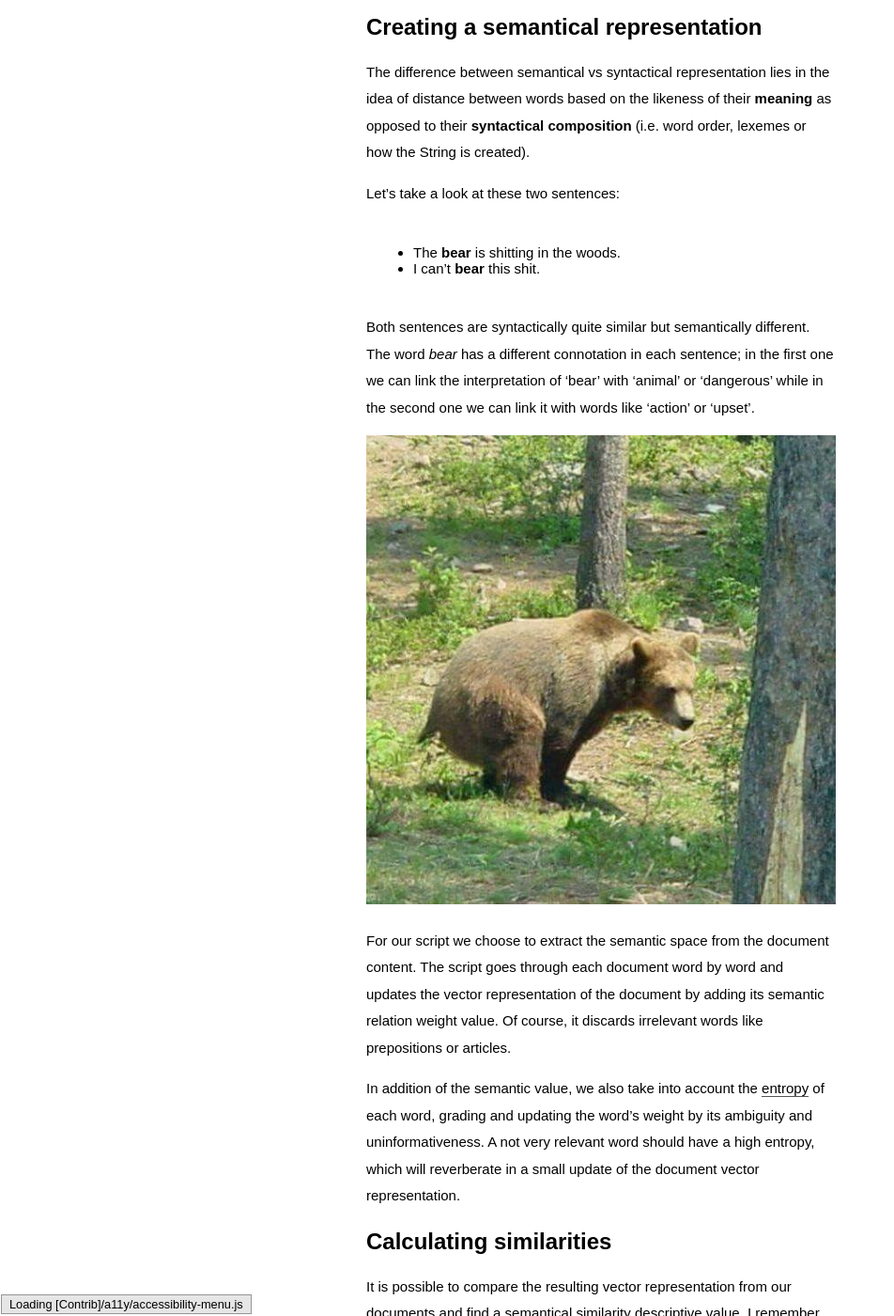
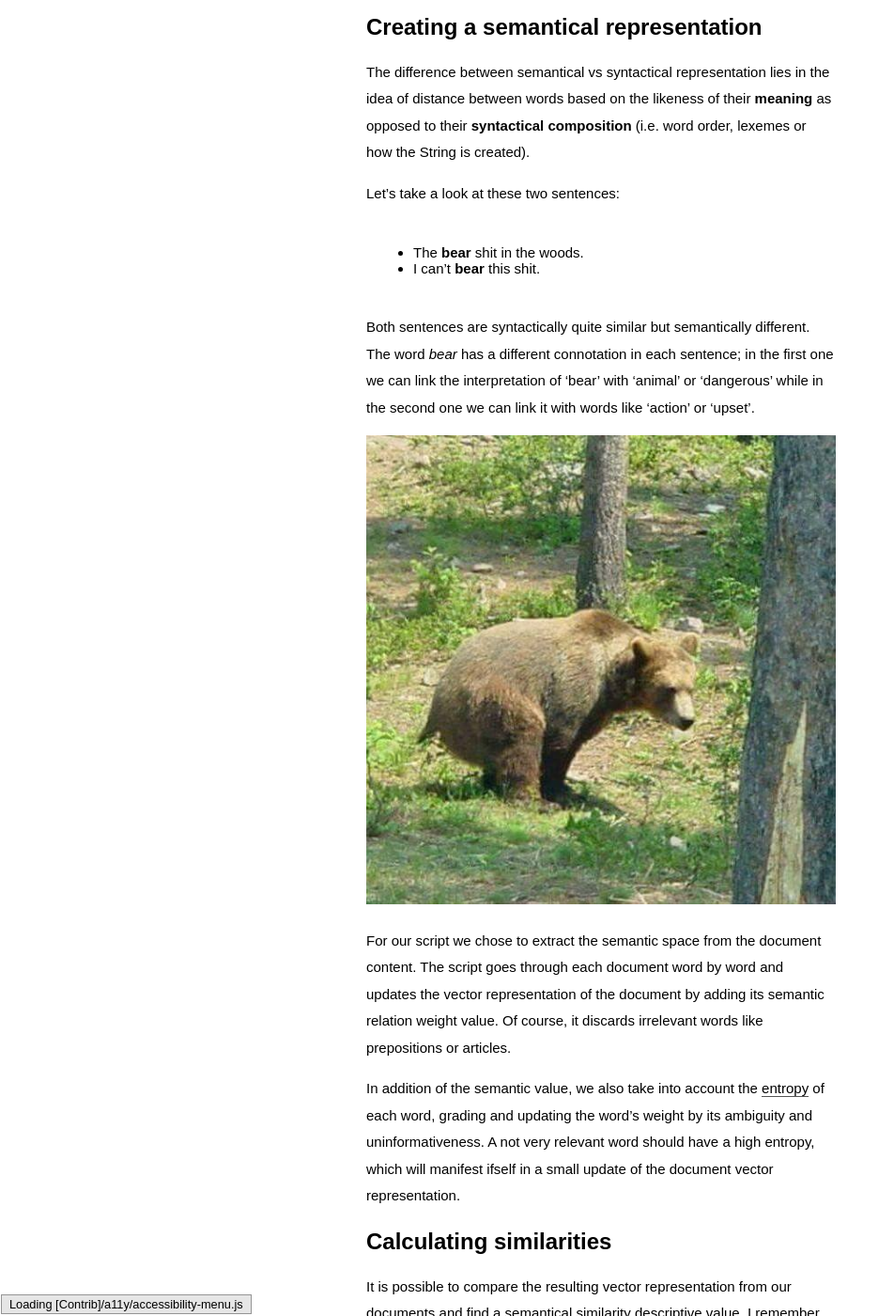
Before and after one commit to jootse84/jootse84.github.io, a Jekyll site: the page built from _posts/2017-03-19-lsh-for-finding-document-similarity.md, in a window 1280 px wide and 1400 px high, scrolled down 666 px. Shown: the whole window at 94% size, without its empty margins (0-952 px from the left). Built offline with Jekyll 4.4.1, drawn with Linux system fonts in a browser that asks for light colours; some web fonts are replaced; comment, search, counter and statistics services are not loaded; some of the changed text lies outside the part shown.

Commit message:
Fixed grammar LSH

```diff
--- a/_posts/2017-03-19-lsh-for-finding-document-similarity.md
+++ b/_posts/2017-03-19-lsh-for-finding-document-similarity.md
@@ -1,13 +1,13 @@
 Last Tuesday [winter storm Stella hit New York](http://www.independent.co.uk/news/world/americas/stella-storm-blizzard-emergency-weather-ice-rain-a7630316.html), and because it was impossible to commute to [RC](https://www.recurse.com/) me and my roommate [@nandajavarma](https://twitter.com/nandajavarma) decided to spend our afternoon coding a [Python script](https://github.com/nandajavarma/document-similarity) to calculate the similarities between different documents.
 
-Document similarity is a huge field in Natural Language Processing, so our purpose was to experiment with some simple concepts and see the results of comparing few documents. We divided the job into two tasks to be able to cover the whole functionality in one day: my roommate was in charge of extracting the semantics of the documents while I was in charge of calculating the similarities of the resulting extractions.
+Document similarity is a huge field in Natural Language Processing, so our purpose was to experiment with some simple concepts and see the results of comparing a few documents. We divided the job into two tasks to be able to cover the whole functionality in one day: my roommate was in charge of extracting the semantics of the documents while I was in charge of calculating the similarities of the resulting extractions.
 
 # Creating a semantical representation
 
 The difference between semantical vs syntactical representation lies in the idea of distance between words based on the likeness of their **meaning** as opposed to their **syntactical composition** (i.e. word order, lexemes or how the String is created).
 
 Let's take a look at these two sentences:
-- The **bear** is shitting in the woods.
+- The **bear** shit in the woods.
 - I can't **bear** this shit.
 
 Both sentences are syntactically quite similar but semantically different. The word *bear* has a different connotation in each sentence; in the first one we can link the interpretation of 'bear' with 'animal' or 'dangerous' while in the second one we can link it with words like 'action' or 'upset'.
@@ -15,9 +15,9 @@ Both sentences are syntactically quite similar but semantically different. The w
 
 ![alt lsh]({{ site.url }}/assets/images/lsh_post/bear.jpg)
 
-For our script we choose to extract the semantic space from the document content. The script goes through each document word by word and updates the vector representation of the document by adding its semantic relation weight value. Of course, it discards irrelevant words like prepositions or articles.
+For our script we chose to extract the semantic space from the document content. The script goes through each document word by word and updates the vector representation of the document by adding its semantic relation weight value. Of course, it discards irrelevant words like prepositions or articles.
 
-In addition of the semantic value, we also take into account the [entropy](https://www.quora.com/What-is-high-entropy-data) of each word, grading and updating the word's weight by its ambiguity and uninformativeness. A not very relevant word should have a high entropy, which will reverberate in a small update of the document vector representation.
+In addition of the semantic value, we also take into account the [entropy](https://www.quora.com/What-is-high-entropy-data) of each word, grading and updating the word's weight by its ambiguity and uninformativeness. A not very relevant word should have a high entropy, which will manifest ifself in a small update of the document vector representation.
 
 # Calculating similarities
 
```
Also changed, not shown: other parts of _posts/2017-03-19-lsh-for-finding-document-similarity.md (+2 -2 lines).
